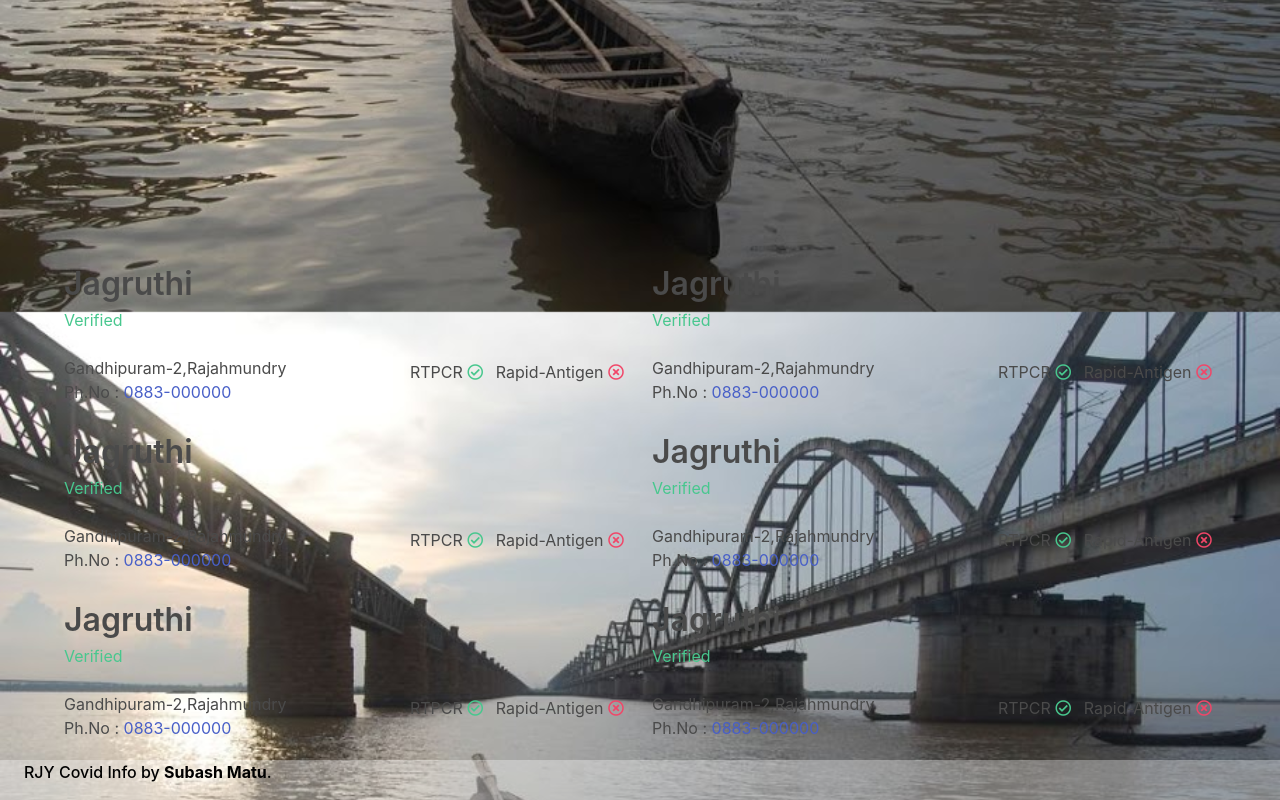
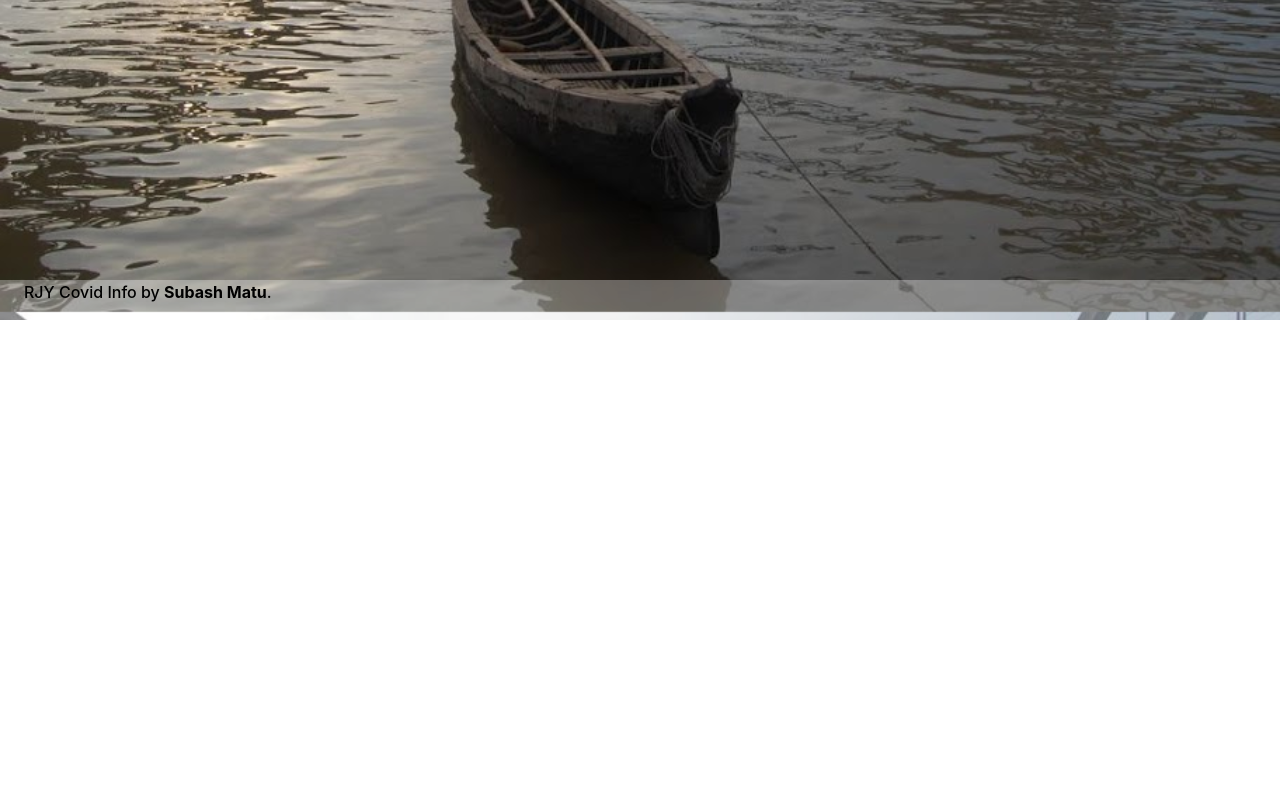
Before and after one commit to Subashmatu08/covid-info, a Vue app: page /doctors in a window 1280 px wide. Shown: the part 540-1340 px from the top of the page. After the commit the page ends 860 px from the top, so only its background shows below. Built offline with nearby package versions, Linux system fonts and the light colour scheme.

Commit message:
intial testing

```diff
--- a/src/views/Doctors.vue
+++ b/src/views/Doctors.vue
@@ -1,161 +1,6 @@
 <template>
   <NavBar />
   <div style="height: 100vh"></div>
-  <div class="container">
-    <!--Row One-->
-    <div class="columns">
-      <div class="column">
-        <div class="covidcard">
-          <div class="columns">
-            <div class="column">
-              <div class="covidtop">
-                <h4 class="is-size-3 has-text-weight-semibold">Jagruthi</h4>
-                <p class="is-size-6 has-text-success pr-4">Verified</p>
-              </div>
-            </div>
-          </div>
-          <div class="columns">
-            <h4 class="is-size-6 column">
-              Gandhipuram-2,Rajahmundry<br />
-              Ph.No : <a href="tel:+917794970883">0883-000000</a>
-            </h4>
-            <p class="is-size-6 column p-4 has-text-right">
-              RTPCR
-              <i class="far fa-check-circle has-text-success pr-2"></i>
-              Rapid-Antigen
-              <i class="far fa-times-circle has-text-danger"></i>
-            </p>
-          </div>
-        </div>
-      </div>
-      <div class="column">
-        <div class="covidcard">
-          <div class="columns">
-            <div class="column">
-              <div class="covidtop">
-                <h4 class="is-size-3 has-text-weight-semibold">Jagruthi</h4>
-                <p class="is-size-6 has-text-success pr-4">Verified</p>
-              </div>
-            </div>
-          </div>
-          <div class="columns">
-            <h4 class="is-size-6 column">
-              Gandhipuram-2,Rajahmundry<br />
-              Ph.No : <a href="tel:+917794970883">0883-000000</a>
-            </h4>
-            <p class="is-size-6 column p-4 has-text-right">
-              RTPCR
-              <i class="far fa-check-circle has-text-success pr-2"></i>
-              Rapid-Antigen
-              <i class="far fa-times-circle has-text-danger"></i>
-            </p>
-          </div>
-        </div>
-      </div>
-    </div>
-    <!--Row Two-->
-    <div class="columns">
-      <div class="column">
-        <div class="covidcard">
-          <div class="columns">
-            <div class="column">
-              <div class="covidtop">
-                <h4 class="is-size-3 has-text-weight-semibold">Jagruthi</h4>
-                <p class="is-size-6 has-text-success pr-4">Verified</p>
-              </div>
-            </div>
-          </div>
-          <div class="columns">
-            <h4 class="is-size-6 column">
-              Gandhipuram-2,Rajahmundry<br />
-              Ph.No : <a href="tel:+917794970883">0883-000000</a>
-            </h4>
-            <p class="is-size-6 column p-4 has-text-right">
-              RTPCR
-              <i class="far fa-check-circle has-text-success pr-2"></i>
-              Rapid-Antigen
-              <i class="far fa-times-circle has-text-danger"></i>
-            </p>
-          </div>
-        </div>
-      </div>
-      <div class="column">
-        <div class="covidcard">
-          <div class="columns">
-            <div class="column">
-              <div class="covidtop">
-                <h4 class="is-size-3 has-text-weight-semibold">Jagruthi</h4>
-                <p class="is-size-6 has-text-success pr-4">Verified</p>
-              </div>
-            </div>
-          </div>
-          <div class="columns">
-            <h4 class="is-size-6 column">
-              Gandhipuram-2,Rajahmundry<br />
-              Ph.No : <a href="tel:+917794970883">0883-000000</a>
-            </h4>
-            <p class="is-size-6 column p-4 has-text-right">
-              RTPCR
-              <i class="far fa-check-circle has-text-success pr-2"></i>
-              Rapid-Antigen
-              <i class="far fa-times-circle has-text-danger"></i>
-            </p>
-          </div>
-        </div>
-      </div>
-    </div>
-    <!--Row Three-->
-    <div class="columns">
-      <div class="column">
-        <div class="covidcard">
-          <div class="columns">
-            <div class="column">
-              <div class="covidtop">
-                <h4 class="is-size-3 has-text-weight-semibold">Jagruthi</h4>
-                <p class="is-size-6 has-text-success pr-4">Verified</p>
-              </div>
-            </div>
-          </div>
-          <div class="columns">
-            <h4 class="is-size-6 column">
-              Gandhipuram-2,Rajahmundry<br />
-              Ph.No : <a href="tel:+917794970883">0883-000000</a>
-            </h4>
-            <p class="is-size-6 column p-4 has-text-right">
-              RTPCR
-              <i class="far fa-check-circle has-text-success pr-2"></i>
-              Rapid-Antigen
-              <i class="far fa-times-circle has-text-danger"></i>
-            </p>
-          </div>
-        </div>
-      </div>
-      <div class="column">
-        <div class="covidcard">
-          <div class="columns">
-            <div class="column">
-              <div class="covidtop">
-                <h4 class="is-size-3 has-text-weight-semibold">Jagruthi</h4>
-                <p class="is-size-6 has-text-success pr-4">Verified</p>
-              </div>
-            </div>
-          </div>
-          <div class="columns">
-            <h4 class="is-size-6 column">
-              Gandhipuram-2,Rajahmundry<br />
-              Ph.No : <a href="tel:+917794970883">0883-000000</a>
-            </h4>
-            <p class="is-size-6 column p-4 has-text-right">
-              RTPCR
-              <i class="far fa-check-circle has-text-success pr-2"></i>
-              Rapid-Antigen
-              <i class="far fa-times-circle has-text-danger"></i>
-            </p>
-          </div>
-        </div>
-      </div>
-    </div>
-  </div>
   <Footer />
   <GoTop />
 </template>
```
